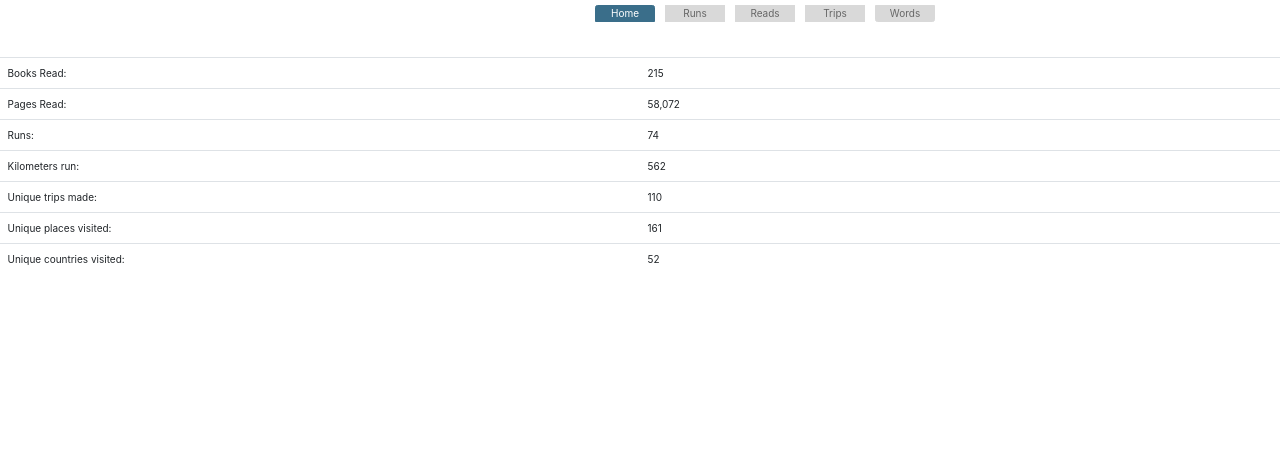
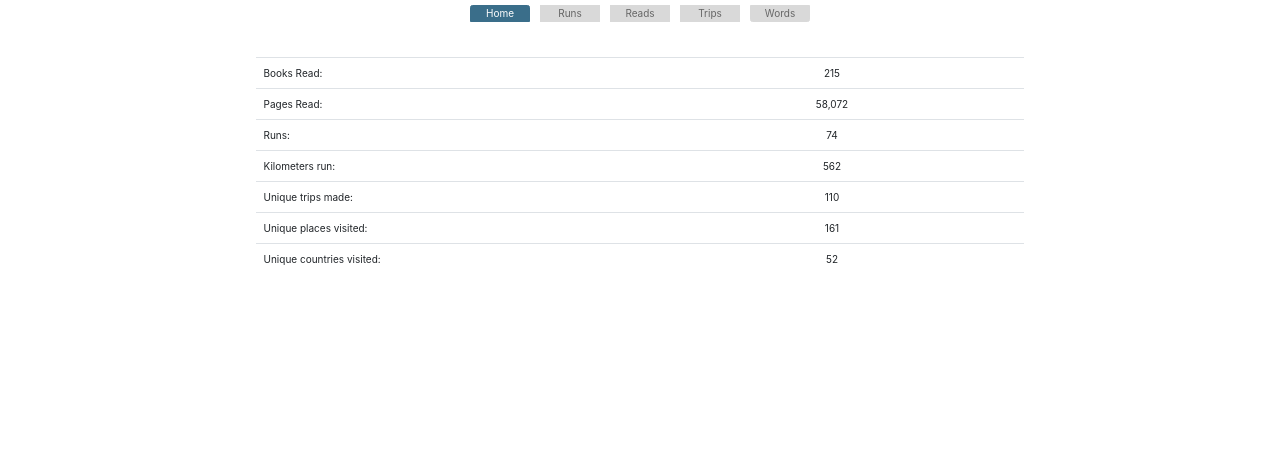
Before and after one commit to AndyPikeWork/Runs-Reads-Trips-Thoughts, a Flask app: page / in a window 1280 px wide. Shown: the top 464 px of the page. Run offline with Flask 3, Linux system fonts and the light colour scheme; a user stored in the database is signed in; parts of the project's set-up code (start-up, migrations or seed data) failed here and were passed over; some libraries are stand-ins or nearby versions.

Commit message:
modified:   __pycache__/app.cpython-39.pyc 	modified:   app.py 	modified:   instance/db.db 	modified:   static/functions.js 	modified:   static/my_override_style.css 	modified:   templates/index.html 	modified:   templates/login.html 	modified:   templates/settings.html 	modified:   templates/words_view.html

```diff
--- a/app.py
+++ b/app.py
@@ -159,18 +159,6 @@
 
 # Global Parameters
 today_dt_yyyymmdd = datetime.today().strftime('%Y-%m-%d')
-
-
-words_options = [
-        {'type': 'Meeting', 'categories': ['NHS England', 'Deloitte','Beacon'], 'color': 'lightblue'},
-        {'type': 'Thought', 'categories': [''], 'color': 'lightgreen'},
-        {'type': 'Review', 'categories': ['Book', 'Media'], 'color': 'lightsalmon'},
-        {'type': 'Article', 'categories': ['Essay', 'Academic'], 'color': 'violet'},
-        {'type': 'Guide', 'categories': ['Technical', 'Tech Training', 'Project'], 'color': 'gold'},
-    ]
-
-
-
 
 
 # Route for handling form submissions
--- a/static/functions.js
+++ b/static/functions.js
@@ -7,6 +7,8 @@
     }
     return i;
 }
+
+
 
 
 
@@ -672,4 +674,5 @@
     add_task_categories_drop_down();
     add_colors_to_dropdown();
     submit_new_task_category_settings();
+    $('#login_enter').focus();
 });
--- a/static/my_override_style.css
+++ b/static/my_override_style.css
@@ -17,10 +17,14 @@
   #words_view_main_panel {
     margin-left: 250px; /* Shift content to the right */
   }
-  .footer, .base_buttons {
+  .footer {
     margin-left: 250px !important;
     text-align: center;
   }
+  #words_view_main_panel {
+    margin-right: 250px !important;
+  }
+
 }
 
 /* If the screen size is 600px wide or less, set the font-size of <div> to 30px */
@@ -33,6 +37,10 @@
 .center {
     text-align: center;
     margin: auto;
+}
+
+.left {
+  text-align: left;
 }
 
 /** Sign out link **/
--- a/templates/index.html
+++ b/templates/index.html
@@ -6,38 +6,40 @@
 {% block content %}
 
 <br/><br/>
+<div class="w-60 center">
     <table class="table override_table">
         <tbody>
             <tr>
-            <td>Books Read:</td>
+                <td class="left">Books Read:</td>
                 <td>{{ number_of_books }}</td>
             </tr>
             <tr>
-            <td>Pages Read:</td>
+                <td class="left">Pages Read:</td>
                 <td>{{ number_of_pages }}</td>
             </tr>
             <tr>
-            <td>Runs:</td>
+                <td class="left">Runs:</td>
                 <td>{{ number_of_runs }}</td>
             </tr>
             <tr>
-            <td>Kilometers run:</td>
+                <td class="left">Kilometers run:</td>
                 <td>{{ km_run }}</td>
             </tr>
             <tr>
-            <td>Unique trips made:</td>
+                <td class="left">Unique trips made:</td>
                 <td>{{ trips_made }}</td>
             </tr>
             <tr>
-            <td>Unique places visited:</td>
+                <td class="left">Unique places visited:</td>
                 <td>{{ places_visited }}</td>
             </tr>
             <tr>
-            <td>Unique countries visited:</td>
+                <td class="left">Unique countries visited:</td>
                 <td>{{ countries_visited }}</td>
             </tr>
 
     </table>
+</div>
 
 
 {% endblock %}
--- a/templates/settings.html
+++ b/templates/settings.html
@@ -3,6 +3,8 @@
 {% block title %}Settings{% endblock %}
 
 {% block content %}
+<br/><br/><br/>
+<H3 class="center">Task Categories</H3>
 <br/><br/><br/>
 <div class="w-40 center">
     <table id="settings_task">
@@ -45,7 +47,9 @@
 </div>
 <br/><br/>
 <hr>
-
+<br/><br/><br/>
+<H3 class="center">Note Types & Categories</H3>
+<br/><br/><br/>
 
 
 
--- a/templates/words_view.html
+++ b/templates/words_view.html
@@ -23,7 +23,7 @@
     <br/>
     <br/>
     <br/>
-    <h1>Options for Tasks</h1>
+
     <br/>
     <table>
         {% for link in notes %}
```
Also changed, not shown: templates/login.html (+6 -2 lines), instance/db.db. Lines whose indentation alone changed are shown as unchanged.
